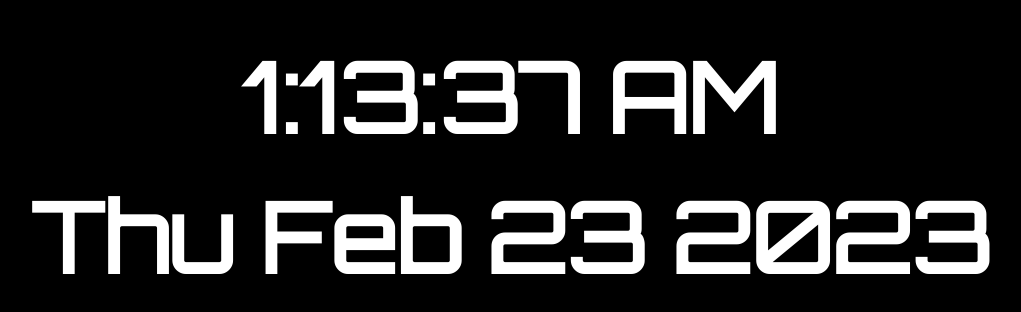
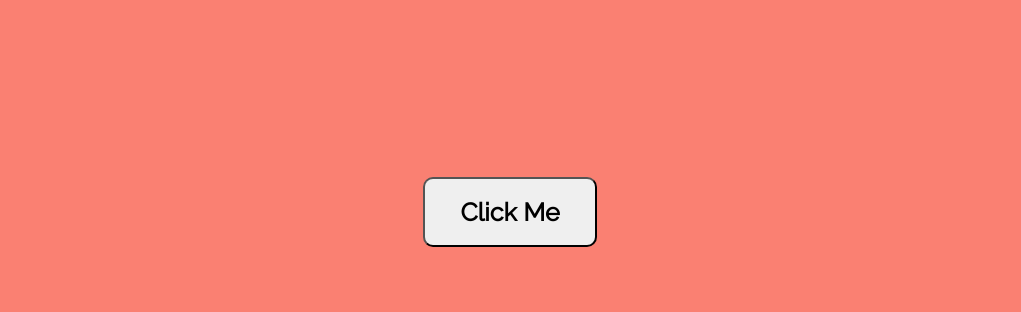
Before and after one commit to UtkarshSinghChouhan/ReactJS_Tutorial, a React (Create React App) app: page / in a window 1280 px wide. Shown: the part 188-500 px from the top of the page, without its empty margins (130-1151 px from the left). Built offline with nearby package versions, Linux system fonts and the light colour scheme.

Commit message:
Event Completed

```diff
--- a/src/App.jsx
+++ b/src/App.jsx
@@ -1,26 +1,25 @@
-import React, { useState } from 'react';
-
-
-
+import React, {useState} from 'react';
 
 const App = () => {
-    let [time, setTime] = useState(new Date().toLocaleTimeString());
+    let [bgColor, setColor] = useState('salmon');
 
-    let date = new Date().toDateString();
+    const changeColor = () => {
+        bgColor = 'gray';
+        setColor(bgColor);
+    };
 
-    setInterval(() => {
-        setTime(new Date().toLocaleTimeString());
-    }, 1000);
+    const changeNewColor = () => {
+        bgColor = 'salmon';
+        setColor(bgColor);
+    }
 
     return(
         <>
-        <div className='container'>
-            <h1 className='heading'> {time} </h1>
-            <h1 className='heading'> {date} </h1>
-        </div>
-
+            <div className='container' style={{backgroundColor:bgColor}}>
+                <button onClick={changeColor} onDoubleClick={changeNewColor}>Click Me</button>
+            </div>
         </>
-    )
+    );
 }
 
 export default App;
--- a/src/index.css
+++ b/src/index.css
@@ -1,12 +1,13 @@
 *{
     margin: 0;
     padding: 0;
-    font-family: 'Orbitron', sans-serif;
+    /* font-family: 'Orbitron', sans-serif; */
+    font-family: 'Raleway', sans-serif;
     box-sizing: border-box;
 }
 
 body{
-    background-color:black;
+    /* background-color:rgb(138, 21, 9); */
 }
 
 .container{
@@ -22,7 +23,7 @@ body{
     justify-content: center;
     align-items: center;
     flex-wrap: wrap;
-    height: calc(100vh - 71px);
+    height: 100vh;
 }
 
 h1{
```
